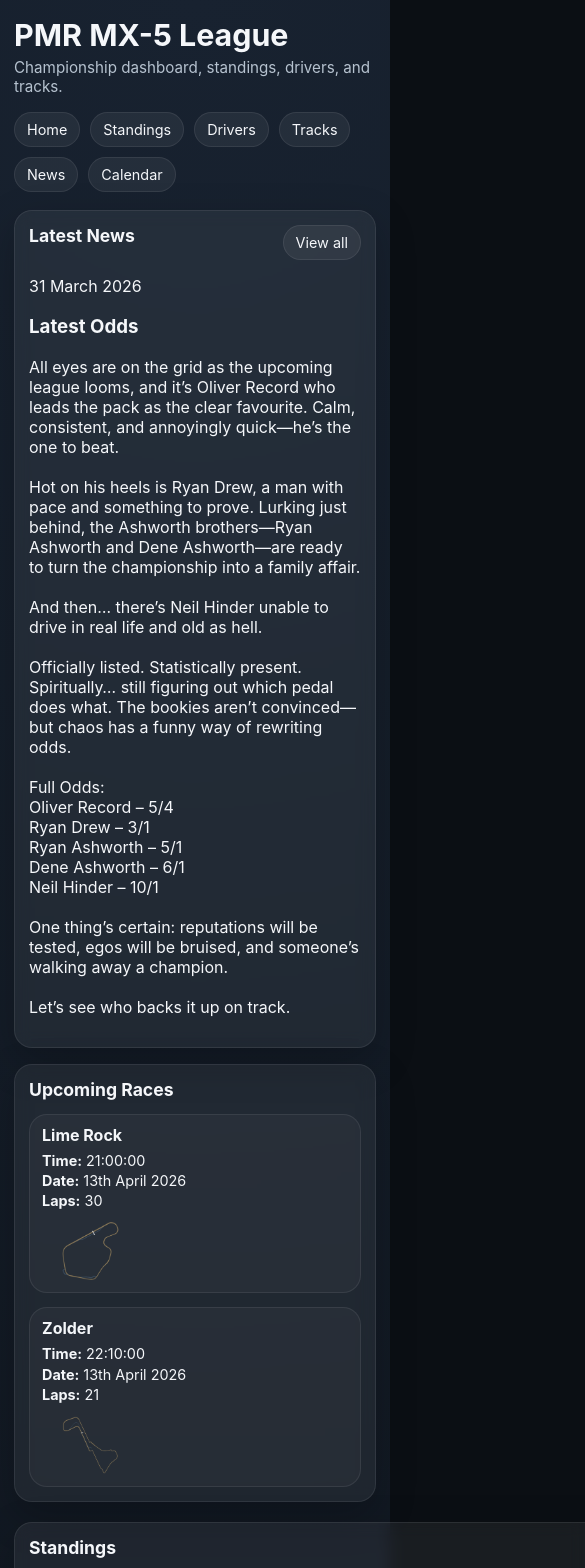
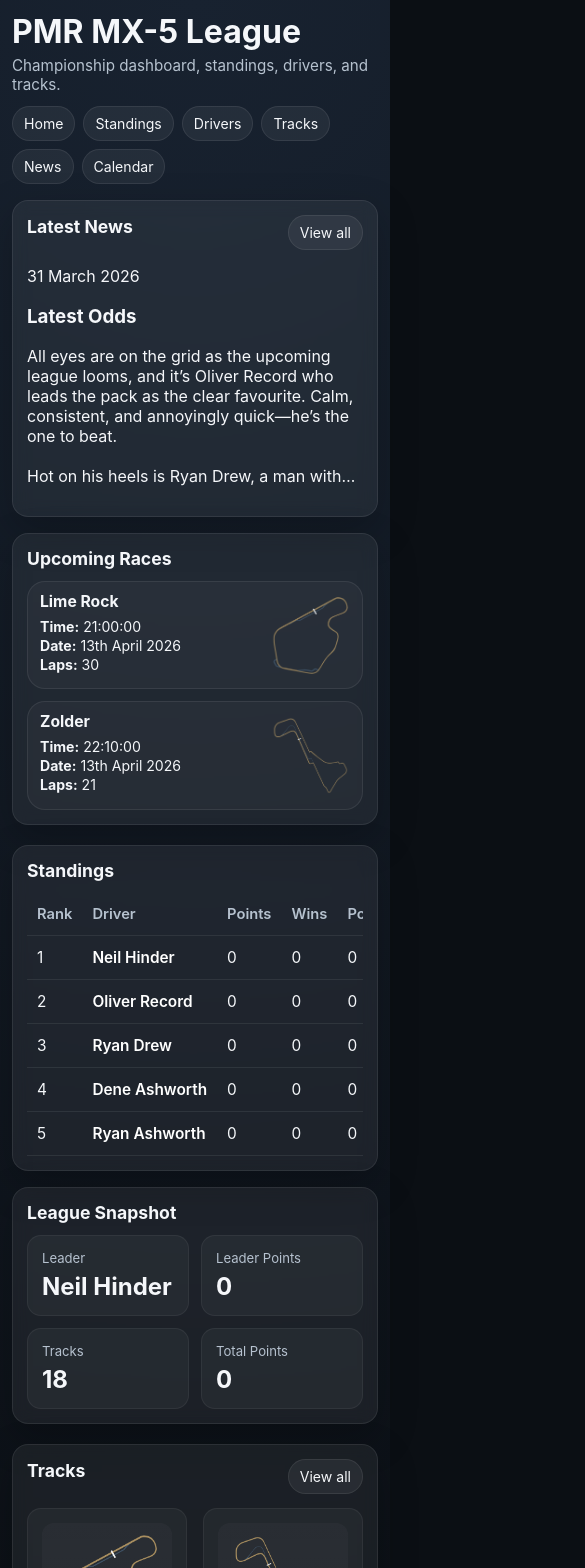
Before and after one commit to Nuzikdude/MX5-League, a React (Vite) app: page / in a window 390 px wide. Shown: the top 1568 px of the page, 585 px wide, since content can reach past the window. Built offline with nearby package versions, Linux system fonts and the light colour scheme.

Commit message:
Added news, calendar, UI improvements and track styling

```diff
--- a/src/App.jsx
+++ b/src/App.jsx
@@ -68,7 +68,9 @@ function HomePage({ standings, tracks, drivers, news, calendar }) {
             <article>
               <p>{news[0].date || "-"}</p>
               <h3>{news[0].headline || "Untitled"}</h3>
-              <p style={{ whiteSpace: "pre-line" }}>{news[0].body || ""}</p>
+              <p className="news-preview-body" style={{ whiteSpace: "pre-line" }}>
+                {news[0].body || ""}
+              </p>
             </article>
           ) : (
             <p>No news yet</p>
--- a/src/index.css
+++ b/src/index.css
@@ -75,6 +75,7 @@ a {
 .table-scroll {
   width: 100%;
   overflow-x: auto;
+  -webkit-overflow-scrolling: touch;
 }
 
 .table-scroll table {
@@ -505,61 +506,141 @@ tbody tr:hover {
 
 @media (max-width: 640px) {
   .calendar-race-card {
-    grid-template-columns: 1fr;
+    grid-template-columns: 1fr 88px;
     gap: 10px;
     padding: 12px;
-    min-height: unset;
+    min-height: 104px;
   }
 
   .calendar-race-copy h3 {
-    font-size: 1rem;
-    margin-bottom: 8px;
+    font-size: 0.98rem;
+    margin: 0 0 8px;
   }
 
   .calendar-race-copy p {
-    font-size: 0.9rem;
+    font-size: 0.88rem;
     margin: 3px 0;
+    line-height: 1.15;
   }
 
   .calendar-race-image {
-    justify-self: start;
-    width: 96px;
-    height: 58px;
+    width: 88px;
+    height: 56px;
+    justify-self: end;
+    align-self: center;
     opacity: 0.72;
+  }
+}
+
+@media (max-width: 640px) {
+  .news-preview-body {
+    display: -webkit-box;
+    line-clamp: 7;
+    -webkit-line-clamp: 7;
+    -webkit-box-orient: vertical;
+    overflow: hidden;
+  }
+}
+
+@media (max-width: 640px) {
+  .app {
+    padding: 16px 12px 28px;
   }
 
   .hero {
-    align-items: start;
-    margin-bottom: 18px;
+    margin-bottom: 16px;
+    gap: 12px;
   }
 
   .hero h1 {
-    font-size: 1.9rem;
+    font-size: 2rem;
   }
 
   .hero p {
     font-size: 0.95rem;
   }
 
+  .card {
+    padding: 14px;
+    border-radius: 16px;
+  }
+
+  .section-title {
+    margin-bottom: 12px;
+  }
+
+  .grid,
+  .bottom-grid {
+    gap: 14px;
+  }
+
   .nav {
     gap: 10px;
   }
 
-  .nav a {
-    padding: 8px 12px;
-    font-size: 0.9rem;
+  .nav a,
+  .text-link {
+    padding: 8px 11px;
+    font-size: 0.88rem;
+  }
+}
+
+.table,
+table {
+  width: 100%;
+  border-collapse: collapse;
+}
+
+.table-scroll {
+  overflow-x: auto;
+}
+
+.card-image,
+.driver-image,
+.detail-image {
+  max-width: 100%;
+  height: auto;
+}
+
+.calendar-race-image {
+  max-width: 100px;
+}
+
+@media (max-width: 768px) {
+  table {
+    display: block;
+    overflow-x: auto;
+    white-space: nowrap;
   }
 
-  .track-list,
-  .driver-list {
-    grid-template-columns: 1fr;
+  .calendar-preview {
+    display: flex;
+    flex-direction: column;
+    gap: 12px;
   }
 
-  .card-image {
-    height: 150px;
+  .calendar-race-card {
+    display: flex;
+    align-items: center;
+    justify-content: space-between;
   }
 
-  .driver-image {
-    aspect-ratio: 4 / 3;
+  .calendar-race-image {
+    width: 80px;
+    height: auto;
+    opacity: 0.8;
+  }
+
+  .grid,
+  .bottom-grid {
+    display: flex;
+    flex-direction: column;
+    gap: 16px;
+  }
+
+  .nav {
+    display: flex;
+    flex-wrap: wrap;
+    gap: 8px;
   }
 }
```
